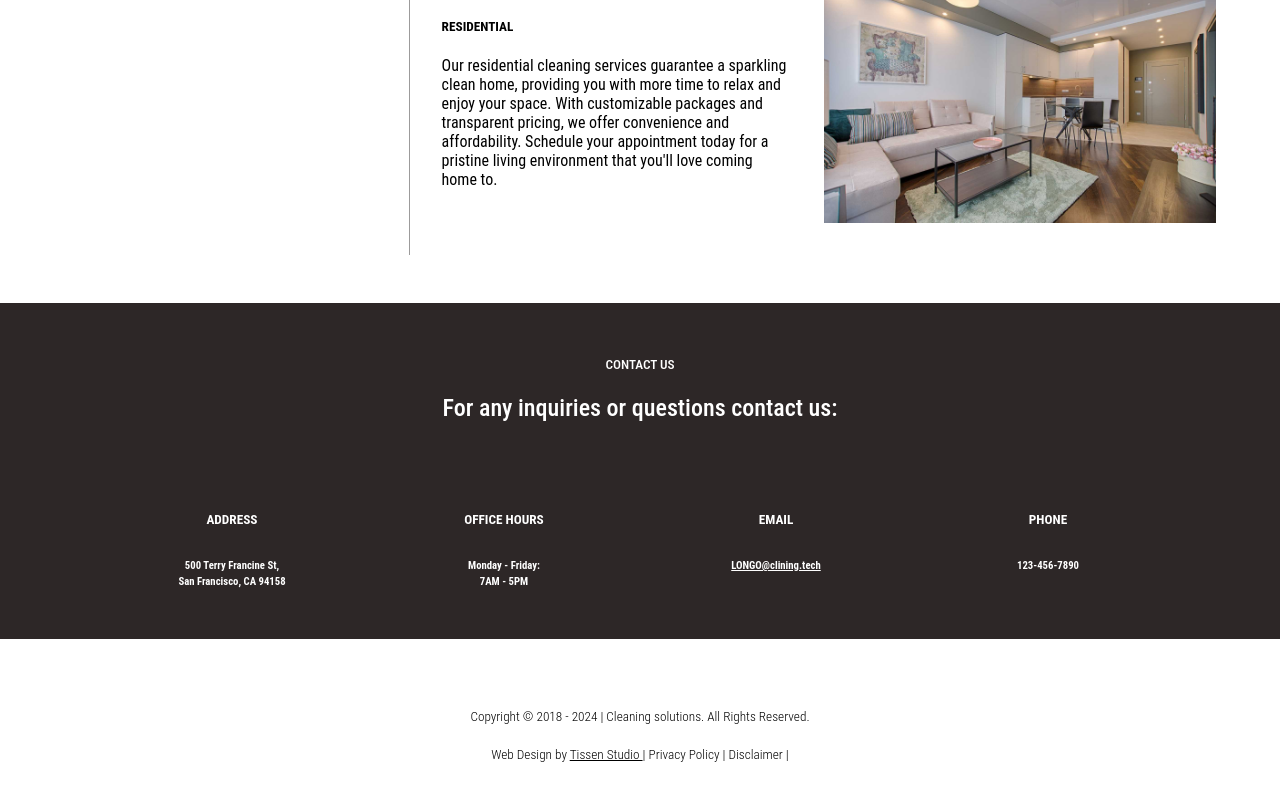
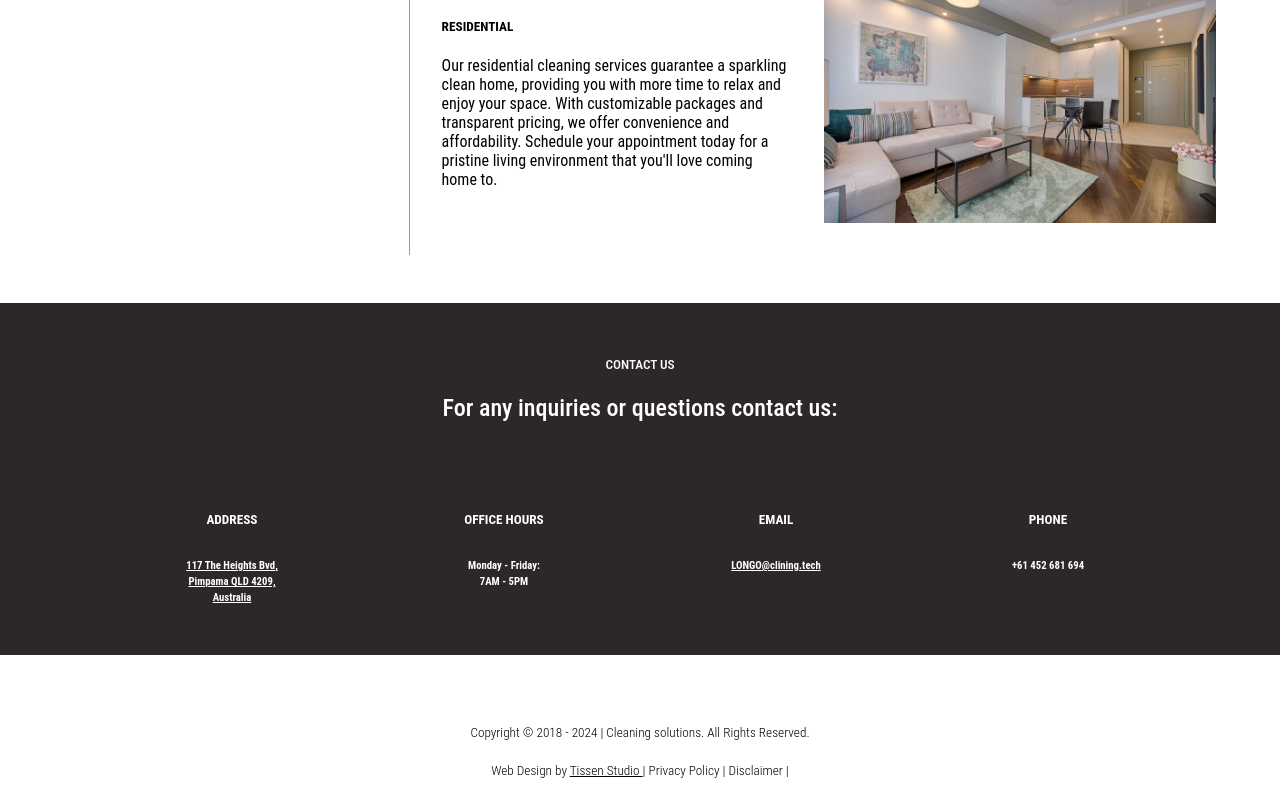
Before and after one commit to RuslanTissen/cleaning-solutions, a React (Create React App) app: page / in a window 1280 px wide. Shown: the part 3235-4035 px from the top of the page. Built offline with nearby package versions, Linux system fonts and the light colour scheme; a web font is replaced by a local one.

Commit message:
some contact data updated

```diff
--- a/src/components/contact/Contact.jsx
+++ b/src/components/contact/Contact.jsx
@@ -3,7 +3,7 @@ import "./Contact.scss"
 
 function Contact() {
 	return (
-		<div className='contact'>
+		<div className='contact' id='contact'>
 			<div className="contact__container">
 				<div className="contact__title-box">
 					<h5>CONTACT US</h5>
@@ -11,10 +11,13 @@ function Contact() {
 				</div>
 
 				<div className="contact__link-box">
-					<div className="contact--address cont__link--dtls">
+					<div className="contact--address cont__link--dtls"  >
 						<h5>ADDRESS</h5>
-						<h6>500 Terry Francine St,</h6>
-						<h6>San Francisco, CA 94158</h6>
+						<a href='https://maps.app.goo.gl/9ecfYs5V2nTr4mSY6'>
+							<h6>117 The Heights Bvd,  </h6>
+							<h6>Pimpama QLD 4209,</h6>
+							<h6>Australia</h6>
+						</a>
 					</div>
 
 					<div className="contact--office cont__link--dtls">
@@ -25,12 +28,12 @@ function Contact() {
 
 					<div className="contact--email cont__link--dtls">
 						<h5>EMAIL</h5>
-						<h6><a  href='mailto:rthyssen73@gmail.com'  target="_blank" >LONGO@clining.tech</a></h6>
+						<h6><a href='mailto:rthyssen73@gmail.com' target="_blank" >LONGO@clining.tech</a></h6>
 					</div>
 
 					<div className="contact--phone cont__link--dtls">
 						<h5>PHONE</h5>
-						<h6>123-456-7890</h6>
+						<h6>+61 452 681 694</h6>
 					</div>
 				</div>
 			</div>
--- a/src/components/contact/Contact.scss
+++ b/src/components/contact/Contact.scss
@@ -23,6 +23,8 @@
 			}
 		}
 		.contact__link-box {
+			.contact--address {
+			}
 			.cont__link--dtls {
 				margin-block: 3rem;
 				h5 {
@@ -31,9 +33,13 @@
 				}
 				h6 {
 					margin: 3px;
-					a{
+					a {
 						color: white;
 					}
+				}
+				a {
+					// text-decoration: none;
+					color: white;
 				}
 			}
 		}
```
